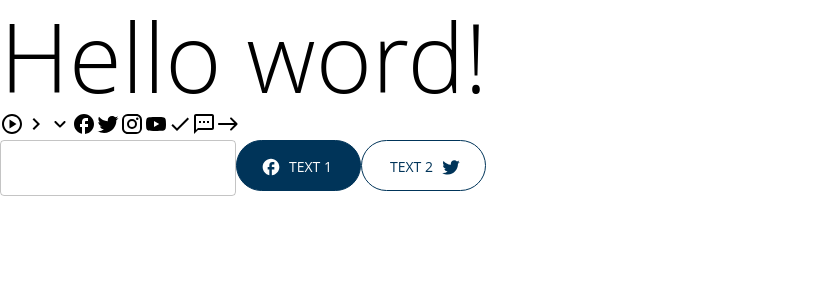
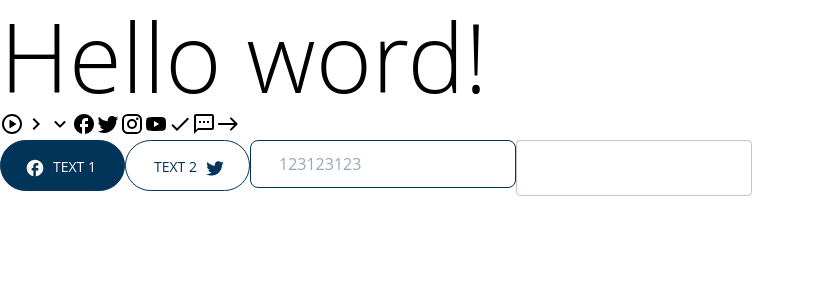
Before and after one commit to Romik1999/monito, a React (Create React App) app: page / in a window 1280 px wide. Shown: the top 300 px of the page, without its empty margins (0-815 px from the left). Built offline with nearby package versions, Linux system fonts and the light colour scheme.

Commit message:
- add input styles

```diff
--- a/src/App.tsx
+++ b/src/App.tsx
@@ -12,9 +12,9 @@ import TextsmsOutlinedIcon from '@mui/icons-material/TextsmsOutlined';
 import EastRoundedIcon from '@mui/icons-material/EastRounded';
 import {ThemeProvider} from "@mui/material/styles";
 import THEME from "./theme";
-import {Button, Typography} from "@mui/material";
-import Input from "./components/input";
+import {TextField, Typography} from "@mui/material";
 import MyButton from "./components/MyButton";
+import MyInput from "./components/MyInput";
 
 function App() {
     return (
@@ -37,7 +37,6 @@ function App() {
                     <TextsmsOutlinedIcon/>
                     <EastRoundedIcon/>
                 </header>
-                <Input name={'nameIcon'}/>
                 <MyButton
                     variant={"startIcon"}
                     color={"primary"}
@@ -50,6 +49,12 @@ function App() {
                 >
                     text 2
                 </MyButton>
+
+                <MyInput
+                    placeholder={'123123123'}
+                    border={"round"}
+                />
+                <TextField/>
             </div>
         </ThemeProvider>
     );
--- /dev/null
+++ b/src/components/MyInput/index.tsx
@@ -0,0 +1,22 @@
+import React from 'react';
+import {Input, InputProps} from "@mui/material";
+
+interface IMyInputProps extends Omit<InputProps, `variant`> {
+    border: 'square' | 'round'
+}
+
+const MyInput = (props: IMyInputProps) => {
+    const {name, placeholder, border , ...rest} = props
+    return (
+        <>
+            <Input
+                type="text"
+                name={name}
+                placeholder={placeholder}
+                {...rest}
+            />
+        </>
+    );
+};
+
+export default MyInput;
--- a/src/components/input/index.tsx
+++ /dev/null
@@ -1,15 +0,0 @@
-import React from 'react';
-import {TextField} from "@mui/material";
-import {IPropsInput} from "../../common/types/components";
-import FacebookOutlinedIcon from "@mui/icons-material/FacebookOutlined";
-
-const Input = (props: IPropsInput) => {
-    const {name} = props
-    return (
-        <>
-            <TextField name={name} />
-        </>
-    );
-};
-
-export default Input;
--- a/src/theme/index.ts
+++ b/src/theme/index.ts
@@ -2,13 +2,17 @@ import {createTheme} from '@mui/material'
 import palette from "./palette";
 import {typography} from "./typography";
 import button from "./button";
-console.log(button)
+import input from "./input";
+
 const THEME = createTheme({
     palette,
     typography,
     components:{
         MuiButton:{
             ...button
+        },
+        MuiInput:{
+            ...input
         }
     }
 });
--- /dev/null
+++ b/src/theme/input.ts
@@ -0,0 +1,34 @@
+import {Components} from "@mui/material";
+import THEME from "./index";
+
+const input: Components[`MuiInput`] = {
+    styleOverrides: {
+        root: (theme) => {
+            const {palette} = THEME
+            return {
+                '&:before, &:after':{
+                    display: 'none'
+                },
+                '& .MuiInputBase-input':{
+                    height: '48px',
+                    padding: `14px 28px`,
+                    borderRadius: '8px',
+                    boxSizing: "border-box",
+                    border: `1px solid ${palette.primary.main}`,
+                    color: `${palette.primary.main}`,
+                    transition: `0.2s`,
+                    '&:focus': {
+                        boxShadow: `0px 0px 5px 0px ${palette.primary.main}}`,
+                    },
+                    '&:placeholder':{
+                        fontSize: `14px`,
+                        fontWeight: '500',
+                        lineHeight: '140%'
+                    }
+                },
+            }
+        }
+    }
+}
+
+export default input
```
Also changed, not shown: src/theme/components.ts (deleted, +0 -7 lines).
